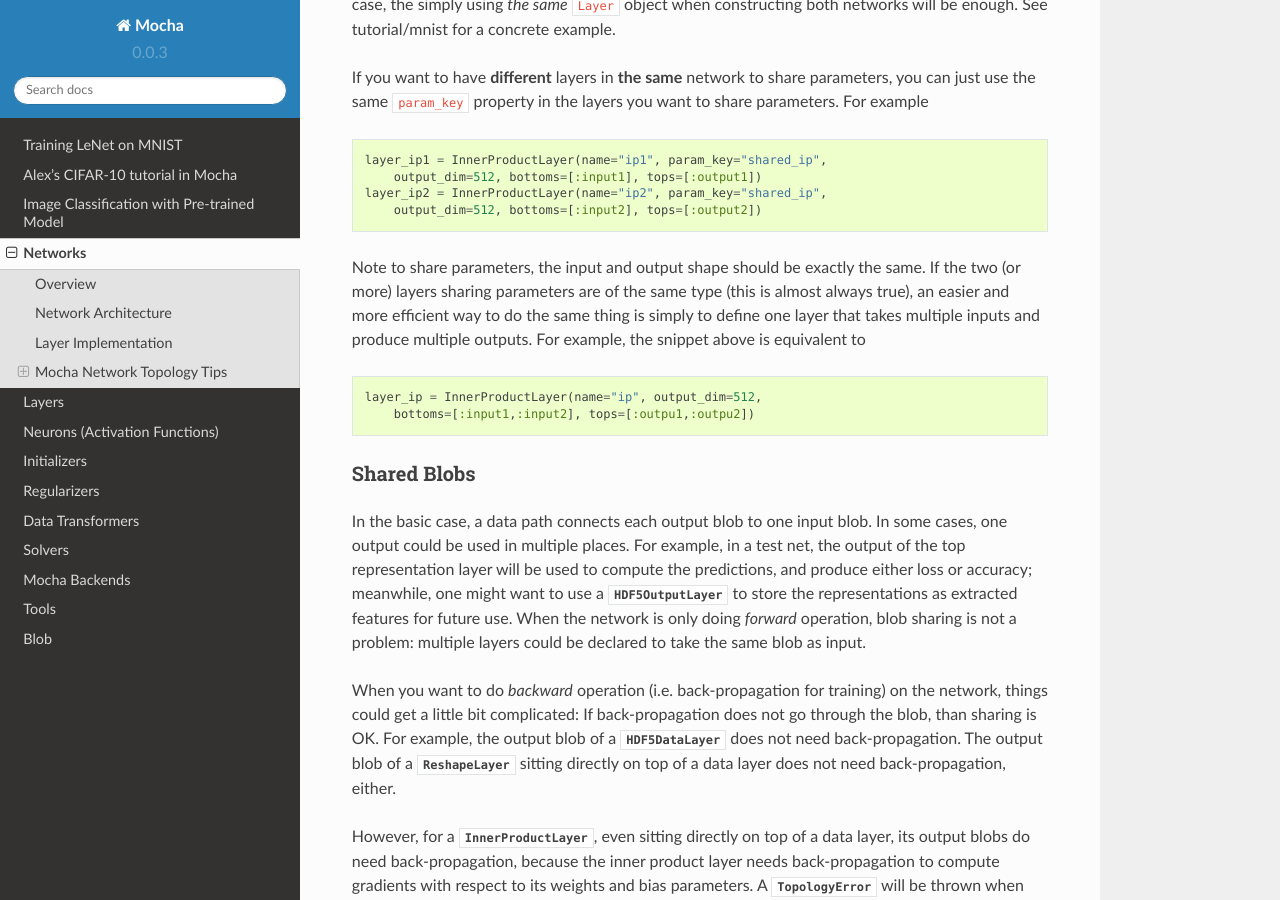
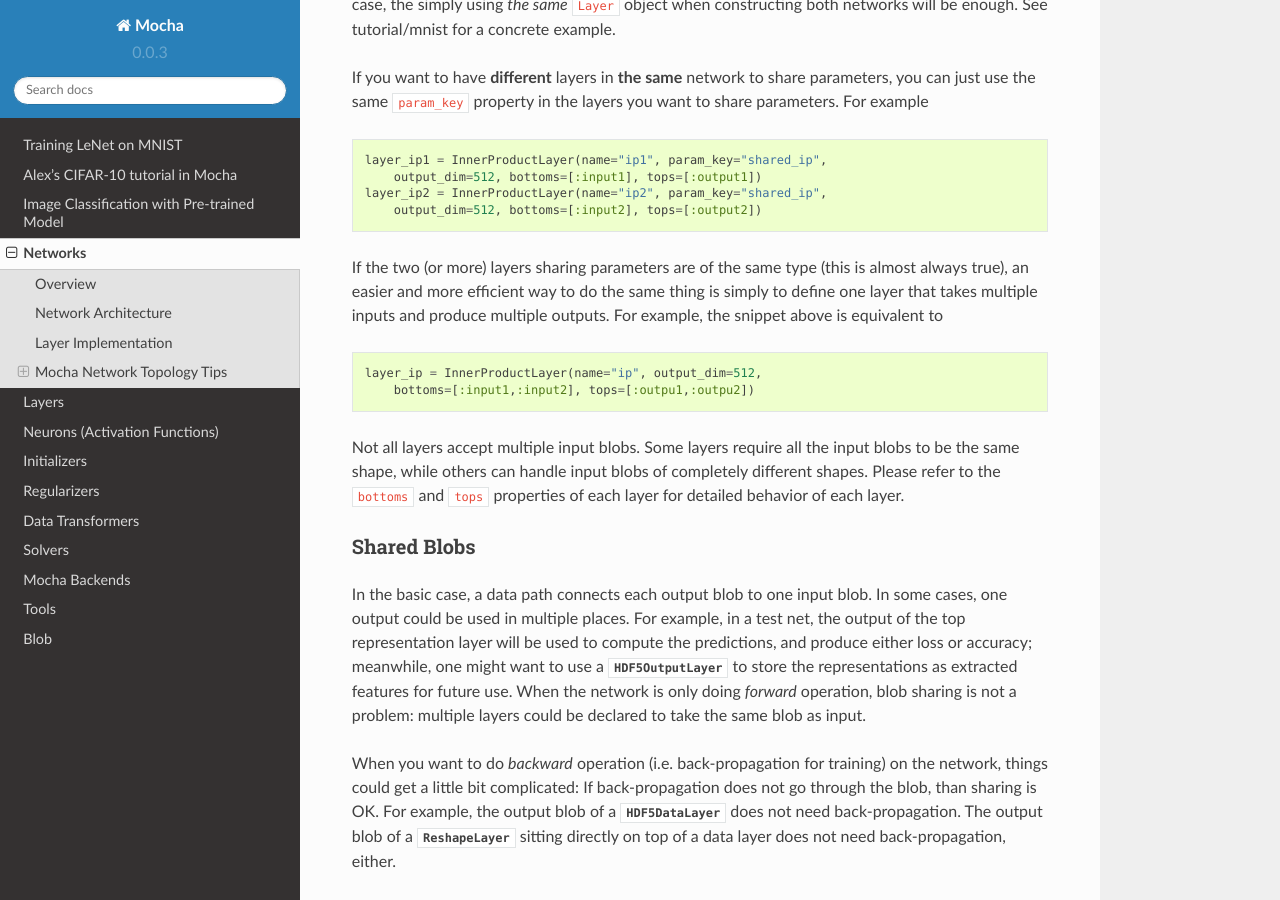
Before and after one commit to pluskid/Mocha.jl, a Sphinx documentation site: the page built from docs/user-guide/network.rst, in a window 1280 px wide and 900 px high, scrolled down 3980 px. Built offline with Sphinx 7.4.7 and the Read the Docs theme 2.0.0, drawn with Linux system fonts in a browser that asks for light colours.

Commit message:
update doc for shared parameter layer

```diff
--- a/docs/user-guide/network.rst
+++ b/docs/user-guide/network.rst
@@ -171,7 +171,6 @@ want to share parameters. For example
    layer_ip2 = InnerProductLayer(name="ip2", param_key="shared_ip",
        output_dim=512, bottoms=[:input2], tops=[:output2])
 
-Note to share parameters, the input and output shape should be exactly the same.
 If the two (or more) layers sharing parameters are of the same type (this is
 almost always true), an easier and more efficient way to do the same thing is
 simply to define one layer that takes multiple inputs and produce multiple
@@ -181,6 +180,11 @@ outputs. For example, the snippet above is equivalent to
 
    layer_ip = InnerProductLayer(name="ip", output_dim=512,
        bottoms=[:input1,:input2], tops=[:outpu1,:outpu2])
+
+Not all layers accept multiple input blobs. Some layers require all the
+input blobs to be the same shape, while others can handle input blobs of
+completely different shapes. Please refer to the ``bottoms`` and ``tops``
+properties of each layer for detailed behavior of each layer.
 
 Shared Blobs
 ~~~~~~~~~~~~
```
